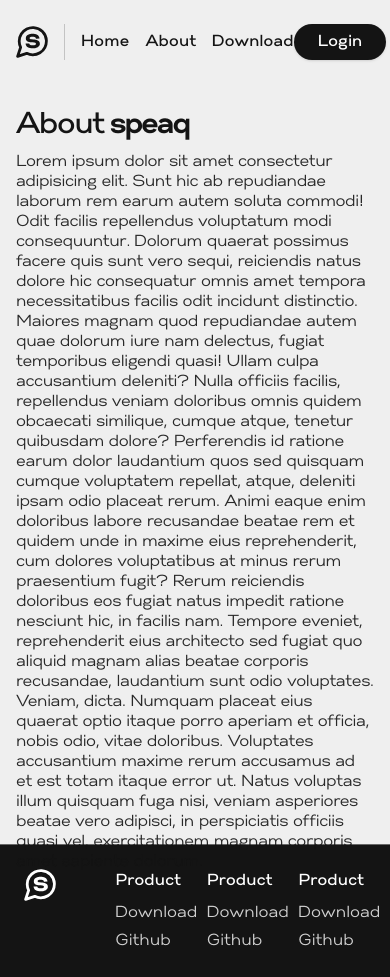
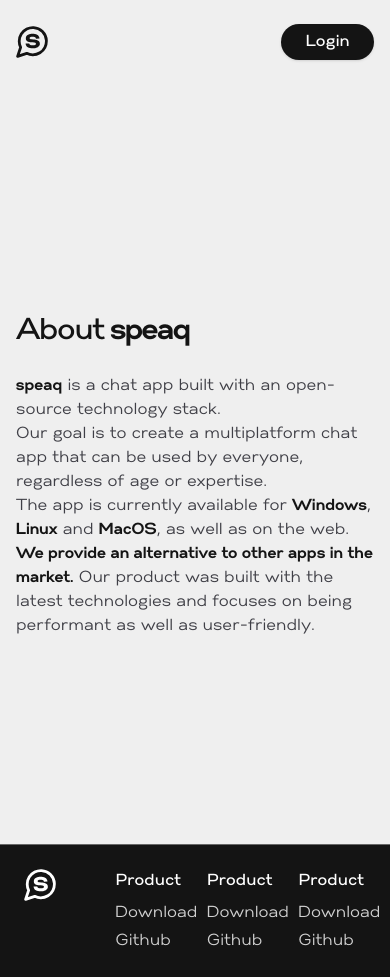
Before and after one commit to speaqchat/landing, a Next.js app: page /about in a window 390 px wide. Built offline with nearby package versions, Linux system fonts and the light colour scheme.

Commit message:
general ui changes for responsive layouts

```diff
--- a/components/NavBar.tsx
+++ b/components/NavBar.tsx
@@ -34,11 +34,11 @@
           </svg>
         </Link>
 
-        <div className="w-px h-full bg-primary-dark opacity-20"></div>
+        <div className="w-px hidden md:block h-full bg-primary-dark opacity-20"></div>
         <motion.div
           initial={{ translateX: -10 }}
           animate={{ translateX: 0 }}
-          className="flex gap-4 items-center"
+          className="hidden md:flex gap-4 items-center"
         >
           <Link href="/">
             <span className="cursor-pointer hover:text-brand-blue font-medium transition-colors underline underline-offset-8 decoration-2 decoration-transparent hover:decoration-brand-blue">
--- a/hooks/useOS.ts
+++ b/hooks/useOS.ts
@@ -1,13 +1,13 @@
 import { useEffect, useState } from "react";
 
 export const useOS = () => {
-  const [OS, setOS] = useState<"Win" | "macOS" | "Linux" | null>(null);
+  const [OS, setOS] = useState<"Windows" | "macOS" | "Linux" | null>(null);
 
   useEffect(() => {
     if (OS) return;
 
     if (typeof navigator !== "undefined") {
-      if (navigator.userAgent.includes("Win")) setOS("Win");
+      if (navigator.userAgent.includes("Win")) setOS("Windows");
       if (navigator.userAgent.includes("Mac")) setOS("macOS");
       if (navigator.userAgent.includes("Linux")) setOS("Linux");
     }
--- a/package.json
+++ b/package.json
@@ -19,6 +19,7 @@
     "zod": "^3.17.3"
   },
   "devDependencies": {
+    "@tailwindcss/typography": "^0.5.4",
     "@types/node": "18.0.0",
     "@types/react": "18.0.14",
     "@types/react-dom": "18.0.5",
--- a/pages/about.tsx
+++ b/pages/about.tsx
@@ -24,32 +24,20 @@
             <h1 className="font-medium text-3xl tracking-tighter">
               About <span className="font-bold">speaq</span>
             </h1>
-            <p className="mt-2 tracking-tight leading-tight opacity-90">
-              Lorem ipsum dolor sit amet consectetur adipisicing elit. Sunt hic
-              ab repudiandae laborum rem earum autem soluta commodi! Odit
-              facilis repellendus voluptatum modi consequuntur. Dolorum quaerat
-              possimus facere quis sunt vero sequi, reiciendis natus dolore hic
-              consequatur omnis amet tempora necessitatibus facilis odit
-              incidunt distinctio. Maiores magnam quod repudiandae autem quae
-              dolorum iure nam delectus, fugiat temporibus eligendi quasi! Ullam
-              culpa accusantium deleniti? Nulla officiis facilis, repellendus
-              veniam doloribus omnis quidem obcaecati similique, cumque atque,
-              tenetur quibusdam dolore? Perferendis id ratione earum dolor
-              laudantium quos sed quisquam cumque voluptatem repellat, atque,
-              deleniti ipsam odio placeat rerum. Animi eaque enim doloribus
-              labore recusandae beatae rem et quidem unde in maxime eius
-              reprehenderit, cum dolores voluptatibus at minus rerum praesentium
-              fugit? Rerum reiciendis doloribus eos fugiat natus impedit ratione
-              nesciunt hic, in facilis nam. Tempore eveniet, reprehenderit eius
-              architecto sed fugiat quo aliquid magnam alias beatae corporis
-              recusandae, laudantium sunt odio voluptates. Veniam, dicta.
-              Numquam placeat eius quaerat optio itaque porro aperiam et
-              officia, nobis odio, vitae doloribus. Voluptates accusantium
-              maxime rerum accusamus ad et est totam itaque error ut. Natus
-              voluptas illum quisquam fuga nisi, veniam asperiores beatae vero
-              adipisci, in perspiciatis officiis quasi vel, exercitationem
-              magnam corporis amet sapiente dolorum.
-            </p>
+            <article className="mt-6 prose prose-zinc leading-normal">
+              <b>speaq</b> is a chat app built with an open-source technology
+              stack.
+              <br />
+              Our goal is to create a multiplatform chat app that can be used by
+              everyone, regardless of age or expertise.
+              <br />
+              The app is currently available for <b>Windows</b>, <b>Linux</b>{" "}
+              and <b>MacOS</b>, as well as on the web.
+              <br />
+              <b>We provide an alternative to other apps in the market.</b> Our
+              product was built with the latest technologies and focuses on
+              being performant as well as user-friendly.
+            </article>
           </div>
         </div>
       </motion.div>
--- a/pages/download.tsx
+++ b/pages/download.tsx
@@ -89,7 +89,7 @@
               onClick={() => {
                 if (OS === "macOS") {
                   router.push(MAC_DOWNLOAD);
-                } else if (OS === "Win") {
+                } else if (OS === "Windows") {
                   router.push(WINDOWS_DOWNLOAD);
                 } else if (OS === "Linux") {
                   router.push(LINUX_DOWNLOAD);
@@ -97,9 +97,7 @@
               }}
               className="py-3 rounded-full bg-primary-dark flex gap-2 items-center justify-center shadow font-medium hover:bg-brand-blue transition-colors"
             >
-              <p className="text-white h-5">
-                Download for {OS === "Win" ? "Windows" : OS}
-              </p>
+              <p className="text-white h-5">Download for {OS}</p>
             </button>
             <p className="text-sm mt-4 font-medium flex gap-1 self-center">
               Not your OS?{" "}
--- a/pages/index.tsx
+++ b/pages/index.tsx
@@ -1,7 +1,6 @@
 import type { NextPage } from "next";
 import NavBar from "../components/NavBar";
 import { motion } from "framer-motion";
-import { useEffect, useState } from "react";
 import LinuxLogo from "../assets/img/linux.svg";
 import macOSLogo from "../assets/img/apple-alt.svg";
 import WindowsLogo from "../assets/img/microsoft.svg";
@@ -26,14 +25,14 @@
           <NavBar />
         </div>
 
-        <div className="container px-4 mx-auto flex flex-grow items-center justify-between">
-          <main className="max-w-md flex flex-col gap-4 relative">
+        <div className="container px-4 mx-auto flex flex-col md:flex-row flex-grow items-center justify-center md:gap-0 gap-16 text-center md:text-left md:justify-between">
+          <main className="max-w-md flex flex-col gap-4 relative items-center md:items-start">
             <h1 className="z-10 text-[48px] font-bold tracking-tighter w-3/4 leading-[0.9]">
               Your new chat client.
             </h1>
             <p className="z-10 leading-tight opacity-80">
-              The best way to chat with your friends, family, and colleagues.
-              All in one place.
+              Open-source, multiplatform and performant chat app that allows
+              people to communicate with each other.
             </p>
 
             <div className="absolute z-0 flex filter blur-2xl">
@@ -71,7 +70,7 @@
               ></motion.div>
             </div>
           </main>
-          <div className="flex flex-col gap-6 w-2/6">
+          <div className="flex flex-col gap-6 md:w-2/6">
             {!OS ? (
               <button
                 onClick={() => {
@@ -86,12 +85,12 @@
                 onClick={() => {
                   router.push("/download");
                 }}
-                className="py-3 rounded-full bg-primary-dark flex gap-2 items-center justify-center shadow font-medium hover:bg-brand-blue transition-colors"
+                className="py-3 rounded-full bg-primary-dark flex gap-2 items-center justify-center px-6 shadow font-medium hover:bg-brand-blue transition-colors"
               >
                 <Image
                   src={
                     (OS === "Linux" && LinuxLogo) ||
-                    (OS === "Win" && WindowsLogo) ||
+                    (OS === "Windows" && WindowsLogo) ||
                     (OS === "macOS" && macOSLogo)
                   }
                   width={22}
--- a/pages/register.tsx
+++ b/pages/register.tsx
@@ -14,7 +14,6 @@
   const [username, setUsername] = useState("");
   const [email, setEmail] = useState("");
   const [password, setPassword] = useState("");
-  const [loading, setLoading] = useState(false);
   const [errors, setErrors] = useState<ZodIssue[] | null>(null);
 
   const router = useRouter();
@@ -57,14 +56,8 @@
       return res.data;
     },
     {
-      onMutate: () => {
-        setLoading(true);
-      },
       onSuccess: () => {
         router.push("https://app.speaq.site/");
-      },
-      onError: (e: any) => {
-        setLoading(false);
       },
     }
   );
@@ -182,16 +175,24 @@
               type="submit"
             >
               <AnimatePresence>
-                {loading ? (
+                {signupMutation.isLoading ? (
+                  <motion.div
+                    initial={{ opacity: 0, scale: 0 }}
+                    animate={{ opacity: 1, scale: 1 }}
+                    exit={{ opacity: 0, scale: 0 }}
+                    transition={{ duration: 0.2 }}
+                  >
                     <Image
                       width={16}
                       height={16}
                       src={LoaderIcon}
                       className="animate-spin-cool"
                     />
+                  </motion.div>
                 ) : (
                   <motion.span
-                    initial={{ scale: 1, opacity: 1 }}
+                    initial={{ scale: 0, opacity: 0 }}
+                    animate={{ scale: 1, opacity: 1 }}
                     exit={{ scale: 0, opacity: 0 }}
                     className="text-white"
                   >
@@ -205,7 +206,7 @@
                 ? errors.map((err) => {
                     return (
                       <>
-                        <span key={err.code} className="text-red-500 text-sm">
+                        <span key={err.code} className="text-red-500 text-sm mb-2">
                           {err.message}
                         </span>
                         <br />
--- a/tailwind.config.js
+++ b/tailwind.config.js
@@ -36,5 +36,8 @@
       display: ["group-hover"],
     },
   },
-  plugins: [],
+  plugins: [
+    require("@tailwindcss/typography"),
+    // ...
+  ],
 };
```
Also changed, not shown: 1 other file (tests, documents, lock files or other folders). Lines whose indentation alone changed are shown as unchanged.
